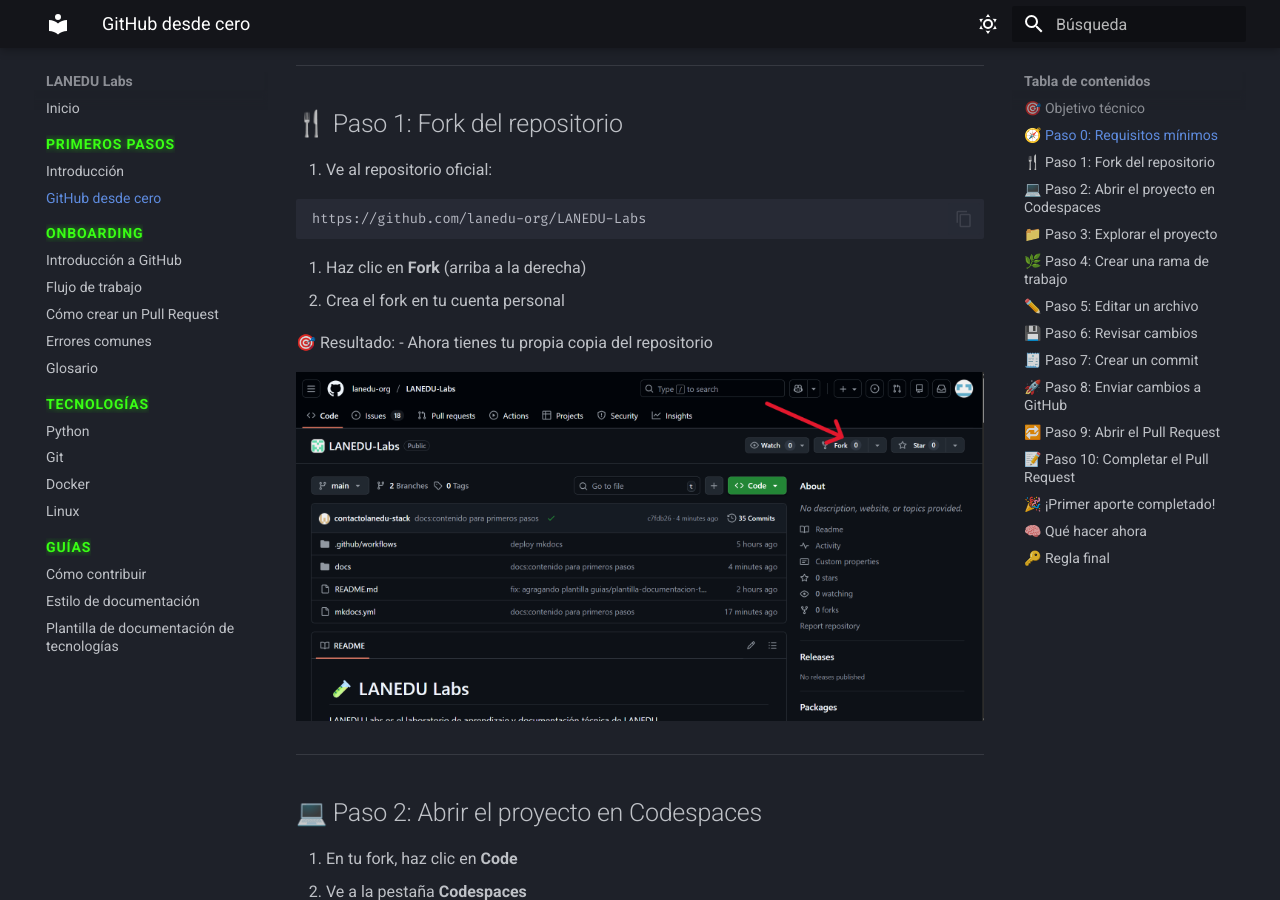
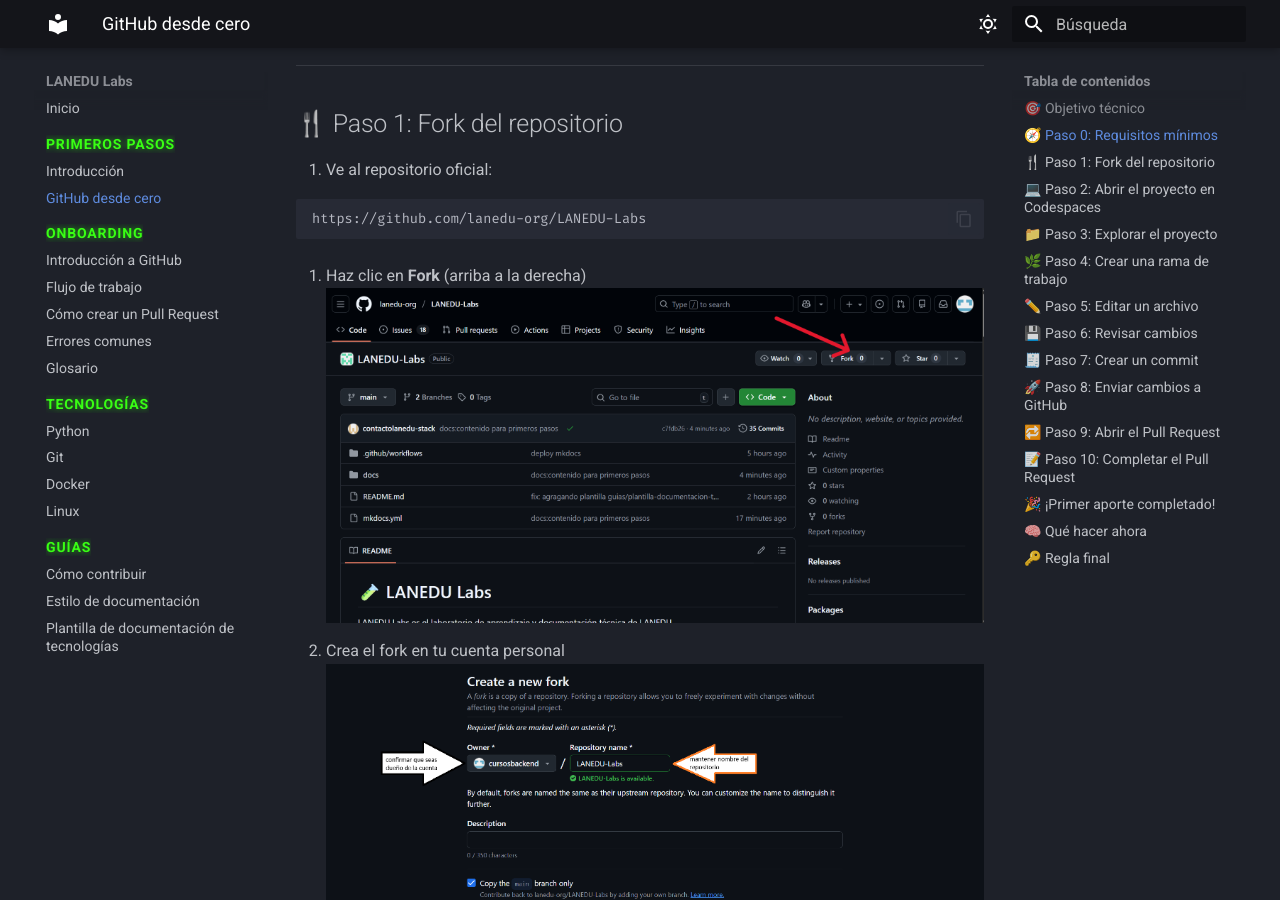
Before and after one commit to lanedu-org/LANEDU-Labs, an MkDocs documentation site: the page built from docs/primeros-pasos/github-desde-cero.md, in a window 1280 px wide and 900 px high, scrolled down 919 px. Built offline with MkDocs 1.6.1 and Material for MkDocs 9.7.7, drawn with Linux system fonts in a browser that asks for light colours.

Commit message:
docs:contenido para primeros pasos

````diff
--- a/docs/primeros-pasos/github-desde-cero.md
+++ b/docs/primeros-pasos/github-desde-cero.md
@@ -44,12 +44,16 @@
 ```
 
 2. Haz clic en **Fork** (arriba a la derecha)
+![Descripción de la imagen](../img/tutorial-github/Fork01.png)
+
+
 3. Crea el fork en tu cuenta personal
+![Descripción de la imagen](../img/tutorial-github/Fork02.png)
 
 🎯 Resultado:
 - Ahora tienes tu propia copia del repositorio
 
-![Descripción de la imagen](../img/tutorial-github/Fork01.png)
+
 
 
 ---
````
Also changed, not shown: docs/img/tutorial-github/Fork02.png (added).
